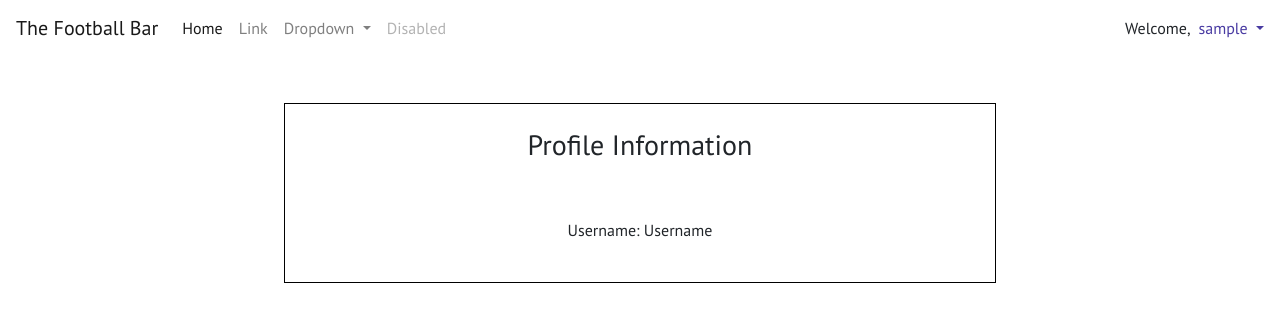
After one commit to chidave/Online-Forum-Project, a Django app: a page that uses templates/navigation.html in a window 1280 px wide. The commit adds this page. Shown: the top 322 px of the page. Run offline with Django 4.2, Linux system fonts and the light colour scheme; the visitor is signed in with stand-in values (Sample User, id 1).

Commit message:
Latest changes (minor)

```diff
--- a/apps/users/static/users/styles.css
+++ b/apps/users/static/users/styles.css
@@ -53,3 +53,11 @@ a:hover {
     border-color: #df8c96;
     transition: .3s;
 }
+
+.profile-main {
+    width: 60%;
+    margin: auto;
+    outline: 1px solid black;
+    /* -webkit-box-shadow: 5px 5px 15px 5px #000000;
+    box-shadow: 5px 5px 15px 5px #000000; */
+}
--- /dev/null
+++ b/apps/users/templates/users/profile.html
@@ -0,0 +1,19 @@
+{% extends 'base.html' %}
+{% load static %}
+
+{% block css %}
+    <link rel="stylesheet" href={% static "users/styles.css" %}>
+{% endblock css %}
+
+{% block content %}
+
+    <div class="profile-main p-4">
+        <section class="details">
+            <h3 class="text-center pb-5">Profile Information</h3>
+            <div class="text-center">
+                <p>Username: Username</p>
+            </div>
+        </section>
+    </div>
+
+{% endblock content %}
--- a/apps/users/urls.py
+++ b/apps/users/urls.py
@@ -4,5 +4,6 @@ from . import views
 urlpatterns = [
     path('signup', views.signup, name='signup'),
     path('login', views.signin, name='login'),
-    path('logout', views.logoutUser, name='logout')
+    path('logout', views.logoutUser, name='logout'),
+    path('<username>', views.userProfile, name='profile'),
 ]
--- a/apps/users/views.py
+++ b/apps/users/views.py
@@ -1,5 +1,5 @@
 from django.shortcuts import render, redirect
-from django.http import HttpRequest
+from django.http import HttpRequest, HttpResponse
 from django.contrib import messages
 from django.contrib.auth import authenticate, login, logout
 from django.contrib.auth.decorators import login_required
@@ -55,3 +55,11 @@ def logoutUser(request: HttpRequest):
         return redirect('index')
     logout(request)
     return redirect('login')
+
+
+def userProfile(request: HttpRequest, username):
+    if not request.user.is_authenticated:
+        return redirect('login')
+
+    context = {}
+    return render(request, "users/profile.html", context)
--- a/templates/navigation.html
+++ b/templates/navigation.html
@@ -28,8 +28,18 @@
         </li>
       </ul>
       {% if user.is_authenticated %}
-        <span class="mr-2">Welcome, <span>{{ user }}</span></span>
-        <span><a href="{% url 'logout' %}">Logout</a></span>
+        <span class="mr-2">Welcome, </span>
+        <div class="dropdown">
+            <a href="#" class="dropdown-toggle" id="userDropdown" data-toggle="dropdown" aria-haspopup="true" aria-expanded="false">
+                {{ user }}
+            </a>
+
+            <div class="dropdown-menu" aria-labelledby="userDropdown">
+                <a href="{% url 'profile' username=user %}" class="dropdown-item">Profile</a>
+                <a href="{% url 'logout' %}" class="dropdown-item">Logout</a>
+            </div>
+        </div>
+        <!--<span><a href="{% url 'logout' %}">Logout</a></span>-->
       {% else %}
         <span class="mr-2"><a class="btn btn-outline-primary" href="{% url 'login' %}">Log In</a></span>
         <span><a class="btn" href="{% url 'signup' %}">Sign Up</a></span>
```
